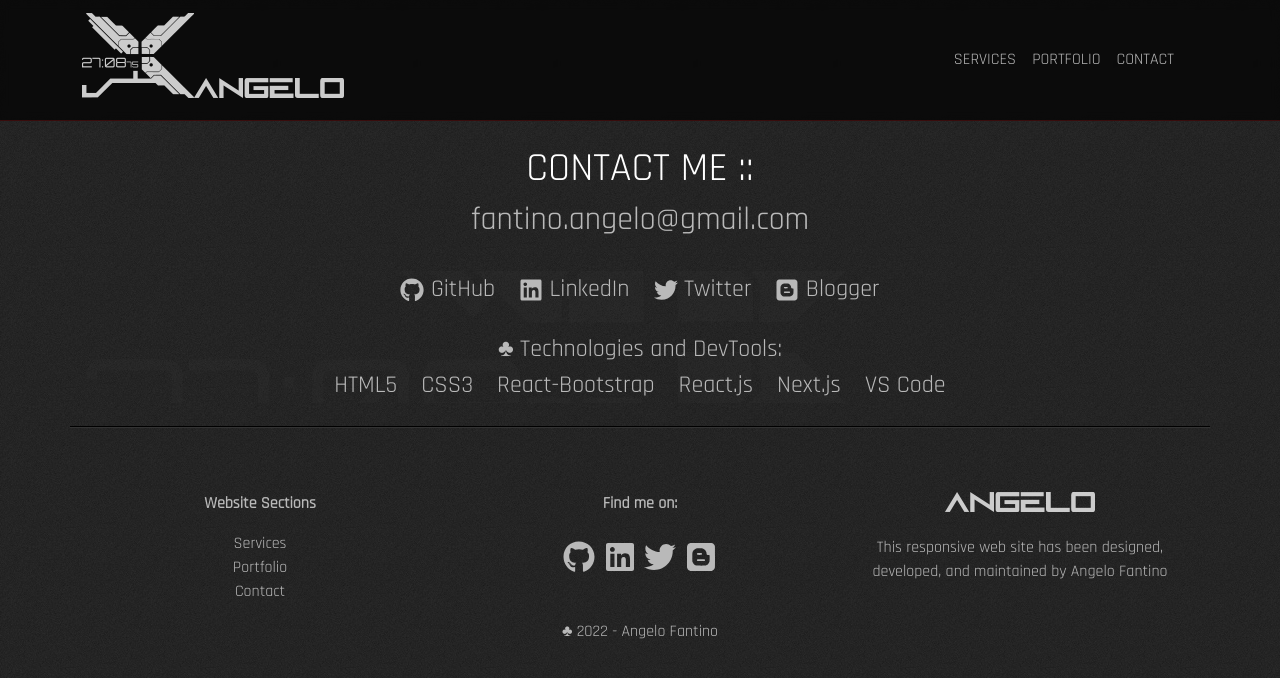
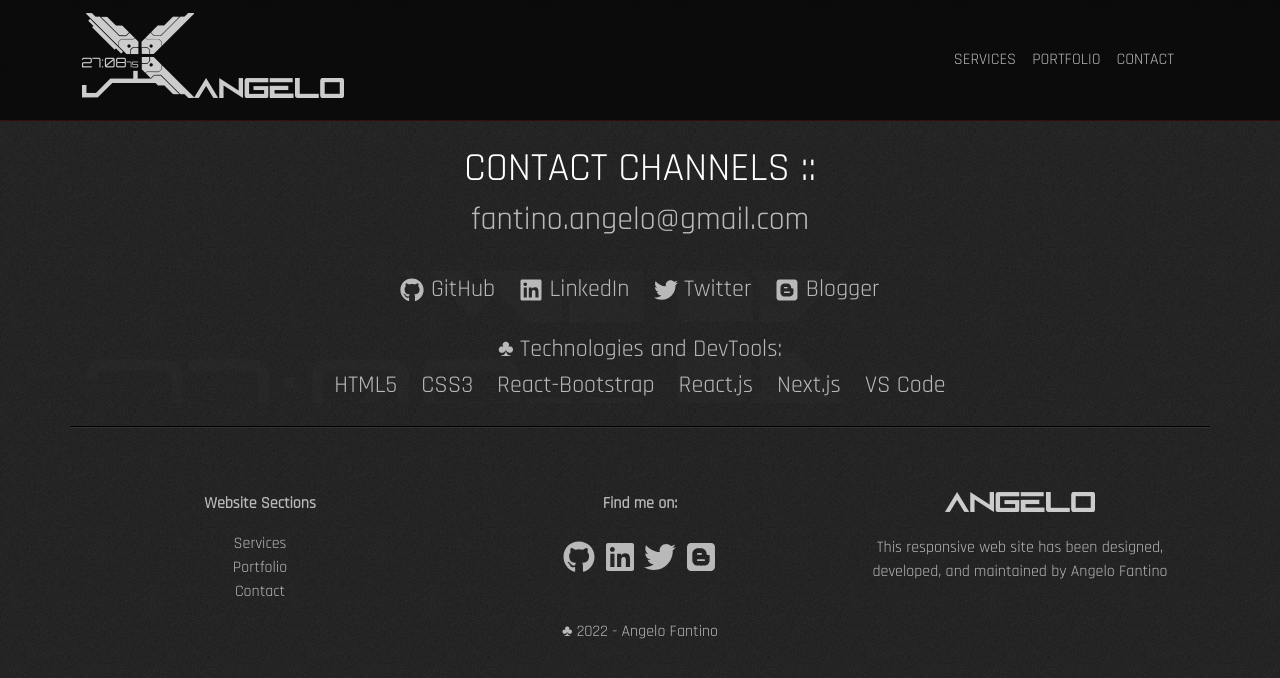
Before and after one commit to angelo-fantino/angelofantino.com, a Next.js app: page /about in a window 1280 px wide. Shown: the top 678 px of the page. Built offline with nearby package versions, Linux system fonts and the light colour scheme.

Commit message:
Update about.js

```diff
--- a/pages/about.js
+++ b/pages/about.js
@@ -22,7 +22,7 @@ function About() {
       <Container className={styles.containerSpacing}>
         <Row className="animate__animated animate__fadeInUp">
           <Col sm={12}>
-            <h1 className={styles.aboutTitle}>CONTACT ME ::</h1>
+            <h1 className={styles.aboutTitle}>CONTACT CHANNELS ::</h1>
             <h2 className={styles.aboutSubTitle}>
               <a rel="noreferrer" href="mailto:fantino.angelo@gmail.com">
                 fantino.angelo@gmail.com
```
